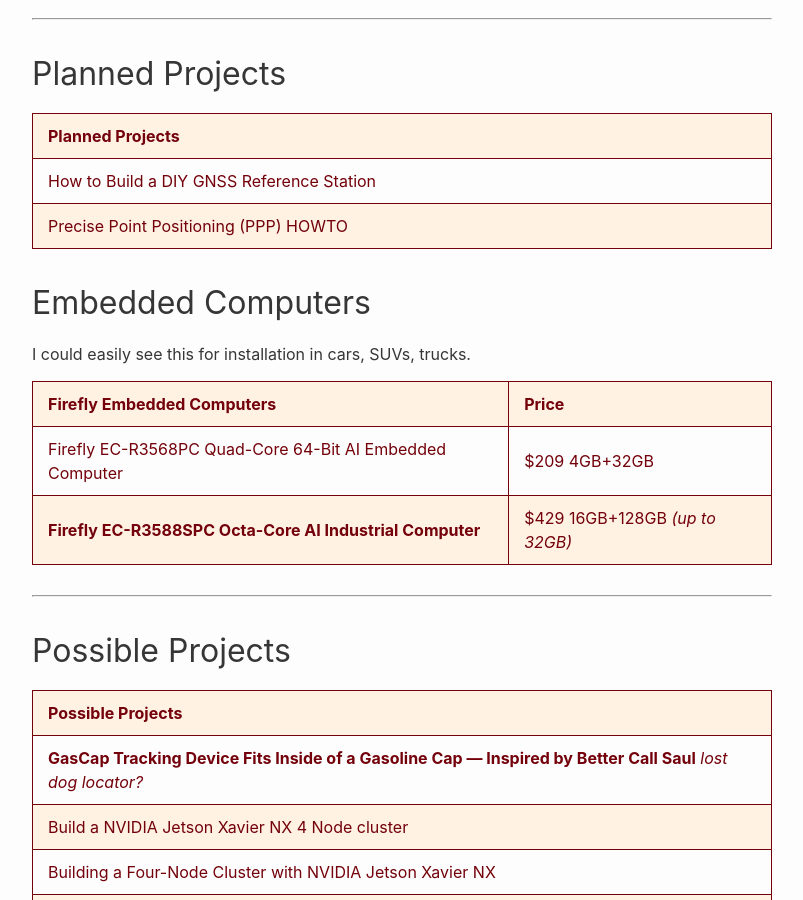
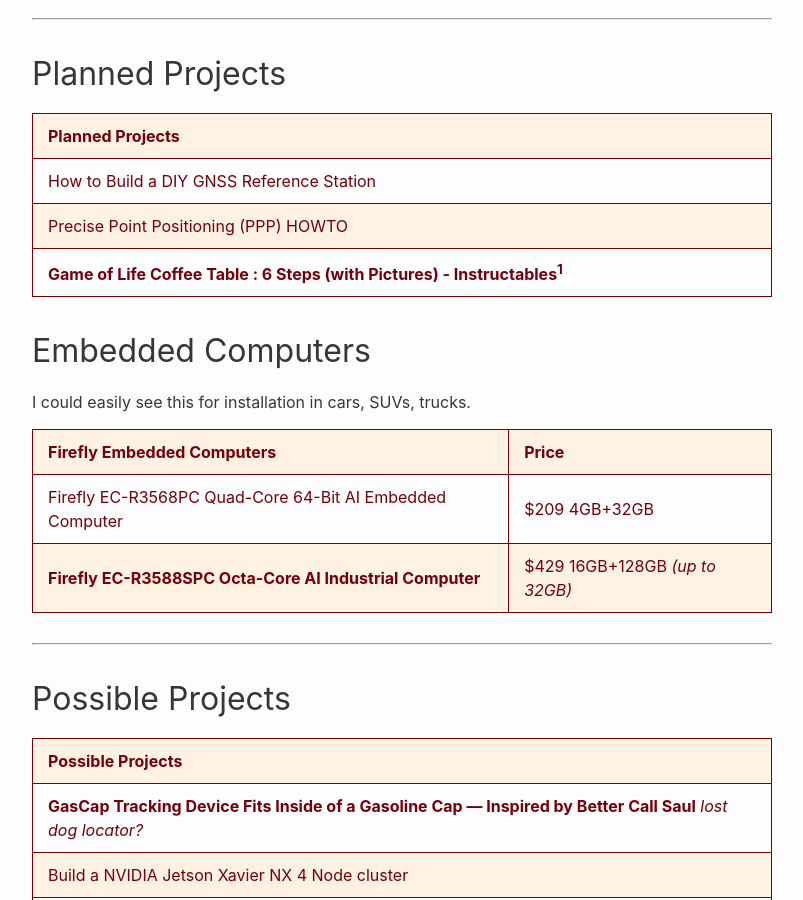
Before and after one commit to RalphHightower/RalphHightower, a Jekyll site: the page built from HardwareProjects.md, in a window 1280 px wide and 900 px high, scrolled down 8298 px. Shown: the whole window, without its empty margins (238-1041 px from the left). Built offline with Jekyll 4.4.1, drawn with Linux system fonts in a browser that asks for light colours; our own code applies the rules of GitHub Pages for plain Markdown files; some of the changed text lies outside the part shown.

Commit message:
[docs](doc): Conway's Game of Life Coffee Table

```diff
--- a/HardwareProjects.md
+++ b/HardwareProjects.md
@@ -186,6 +186,9 @@ Expansion options
 |----|
 | [How to Build a DIY GNSS Reference Station](https://learn.sparkfun.com/tutorials/how-to-build-a-diy-gnss-reference-station) |
 | [Precise Point Positioning (PPP) HOWTO](https://gpsd.gitlab.io/gpsd/ppp-howto.html) |
+| **[Game of Life Coffee Table : 6 Steps (with Pictures) - Instructables](https://www.instructables.com/Game-of-Life-Coffee-Table/ )[^11]** |
+
+[^11]: **Incredibly, cool project**
 
 ## Embedded Computers
 
```
